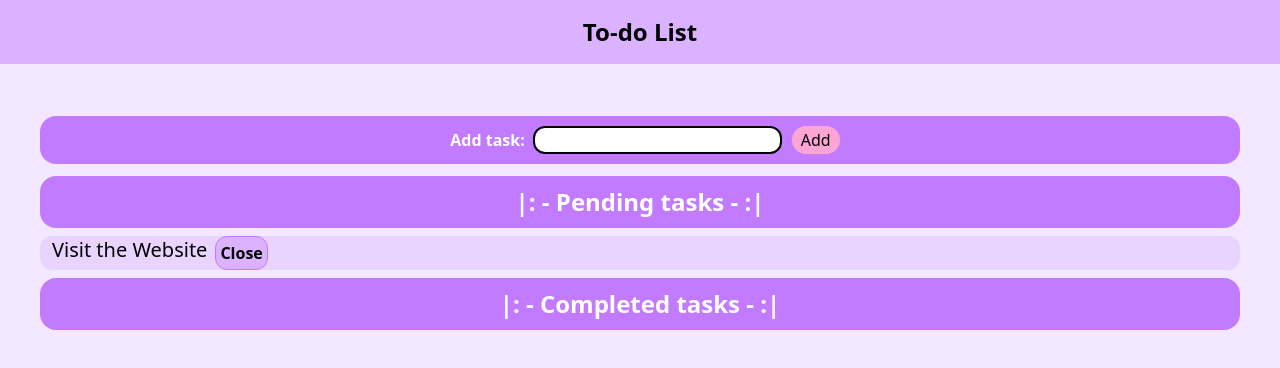
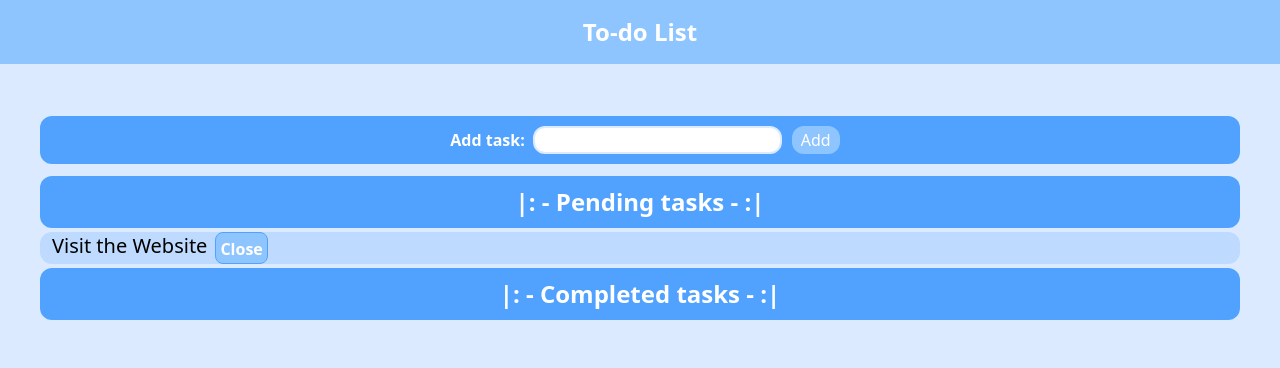
Before and after one commit to KeplerX16/Todolist, a React (Vite) app: page / in a window 1280 px wide. Shown: the top 368 px of the page. Built offline with nearby package versions, Linux system fonts and the light colour scheme.

Commit message:
Color & Bug fixes

```diff
--- a/src/App.tsx
+++ b/src/App.tsx
@@ -28,8 +28,8 @@ function App() {
 
   return (
     <>
-      <div className='bg-purple-100 max-h-screen max-w-screen w-screen h-screen'>
-        <h1 className='text-2xl bg-purple-300 w-screen p-4 justify-center font-bold flex'>To-do List</h1>
+      <div className='bg-blue-100 max-h-screen max-w-screen w-screen h-screen'>
+        <h1 className='text-2xl bg-blue-300 w-screen p-4 justify-center font-bold flex text-white'>To-do List</h1>
         <div className='flex-col gap-2 p-10'>
         <Input setItems={setItems} items={items} setVisdata={setVisdata} visdata={visdata} />
         <ToDoList items={items} visdata={visdata} setVisdata={setVisdata}/>
--- a/src/components/Input.tsx
+++ b/src/components/Input.tsx
@@ -38,17 +38,17 @@ function Input({items , setItems , visdata , setVisdata}:Props){
 
   return (
     <div className='py-3 w-auto'>
-      <form onSubmit={handleAdd} className='bg-purple-400 p-0 rounded-2xl justify-center flex '>
+      <form onSubmit={handleAdd} className='bg-blue-400 p-0 rounded-xl justify-center flex '>
         <label className='p-2.5 text-balance font-semibold text-4xs text-white'>
           Add task:
         <input
          type = "text"
          value={task}
          onChange={(e) => settask(e.target.value)}
-         className='border-2 rounded-xl ml-2 bg-white text-black'
+         className='border-2 rounded-xl ml-2 bg-white text-black border-blue-100'
         />
         </label>
-       <button type="submit" className='text-4xs bg-pink-300 w-12 h-7 rounded-2xl mt-auto mb-auto text-center'>Add</button>
+       <button type="submit" className='text-4xs text-white bg-blue-300 w-12 h-7 rounded-xl mt-auto mb-auto text-center'>Add</button>
       </form>
     </div>
   )
--- a/src/components/ToDoList.tsx
+++ b/src/components/ToDoList.tsx
@@ -19,22 +19,22 @@ function ToDoList({items , visdata , setVisdata} : Props) {
 
       <div className='flex-col justify-center '>
         {
-        !visdata.every(v => v === true) && <h2 className='w-auto text-2xl bg-purple-400 rounded-2xl p-2.5 justify-center flex text-white font-semibold'>|: - Pending tasks - :|</h2>
+        !visdata.every(v => v === true) && <h2 className='w-auto text-2xl bg-blue-400 rounded-xl p-2.5 justify-center flex text-white font-semibold'>|: - Pending tasks - :|</h2>
         }
         <ul>
          {
           items.map((item, index) => (
             !visdata[index] &&
-            <div className='flex gap-2 mt-2 mb-2 bg-purple-200 rounded-xl px-3' key={index}>
+            <div className='flex gap-2 mt-1 mb-1 bg-blue-200 rounded-xl px-3' key={index}>
               <li key={item} className='text-xl '>
                 {item}
-              </li><button key={index} className='text-4xs bg-purple-300 font-semibold rounded-xl p-1 border-1 border-purple-400' onClick={() => handleClick(index)}>Close</button>
+              </li><button key={index} className='text-4xs bg-blue-300 font-semibold rounded-lg p-1 border-1 border-blue-400 h-8 text-white' onClick={() => handleClick(index)}>Close</button>
             </div>
           ))
           }
         </ul>
         {visdata.every(v => v === true) && <h2 className='m-4 text-2xl font-semibold mt-2'>All tasks are Completed</h2>}
-        <h2 className='w-auto text-2xl bg-purple-400 rounded-2xl p-2.5 justify-center flex text-white font-semibold'>|: - Completed tasks - :|</h2>
+        <h2 className='w-auto text-2xl bg-blue-400 rounded-xl p-2.5 justify-center flex text-white font-semibold'>|: - Completed tasks - :|</h2>
         <ul>
         {items.map((item, index) => (
             visdata[index] &&
```
